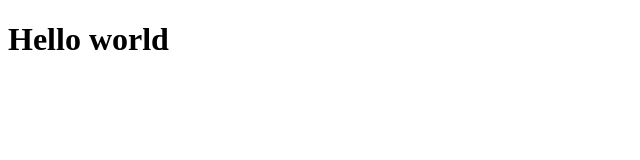
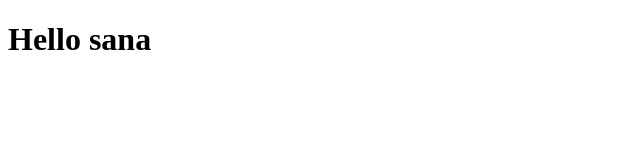
Before and after one commit to sanakampalli/Mern_Rampex, a plain HTML site: page index.html in a window 1280 px wide. Shown: the full height of the page, 0-640 px from the left. Drawn offline with Linux system fonts and the light colour scheme.

Commit message:
Update index.html

```diff
--- a/index.html
+++ b/index.html
@@ -7,6 +7,6 @@
     <title>Dashboard</title>
 </head>
 <body>
-    <h1>Hello world</h1>
+    <h1>Hello sana</h1>
 </body>
 </html>
```
